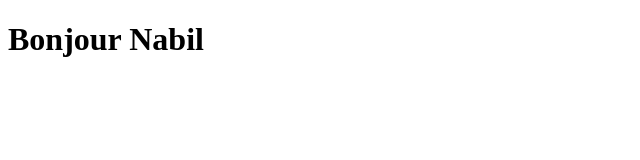
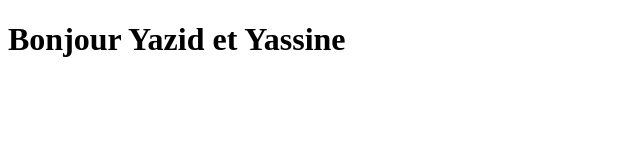
Before and after one commit to nabilio/dockertest, a plain HTML site: page index.html in a window 1280 px wide. Shown: the whole page, without its empty margins (0-640 px from the left). Drawn offline with Linux system fonts and the light colour scheme.

Commit message:
fisrt commita

```diff
--- a/index.html
+++ b/index.html
@@ -4,6 +4,6 @@
     <title>Bienvenue</title>
 </head>
 <body>
-    <h1>Bonjour Nabil</h1>
+    <h1>Bonjour Yazid et Yassine</h1>
 </body>
 </html>
```
